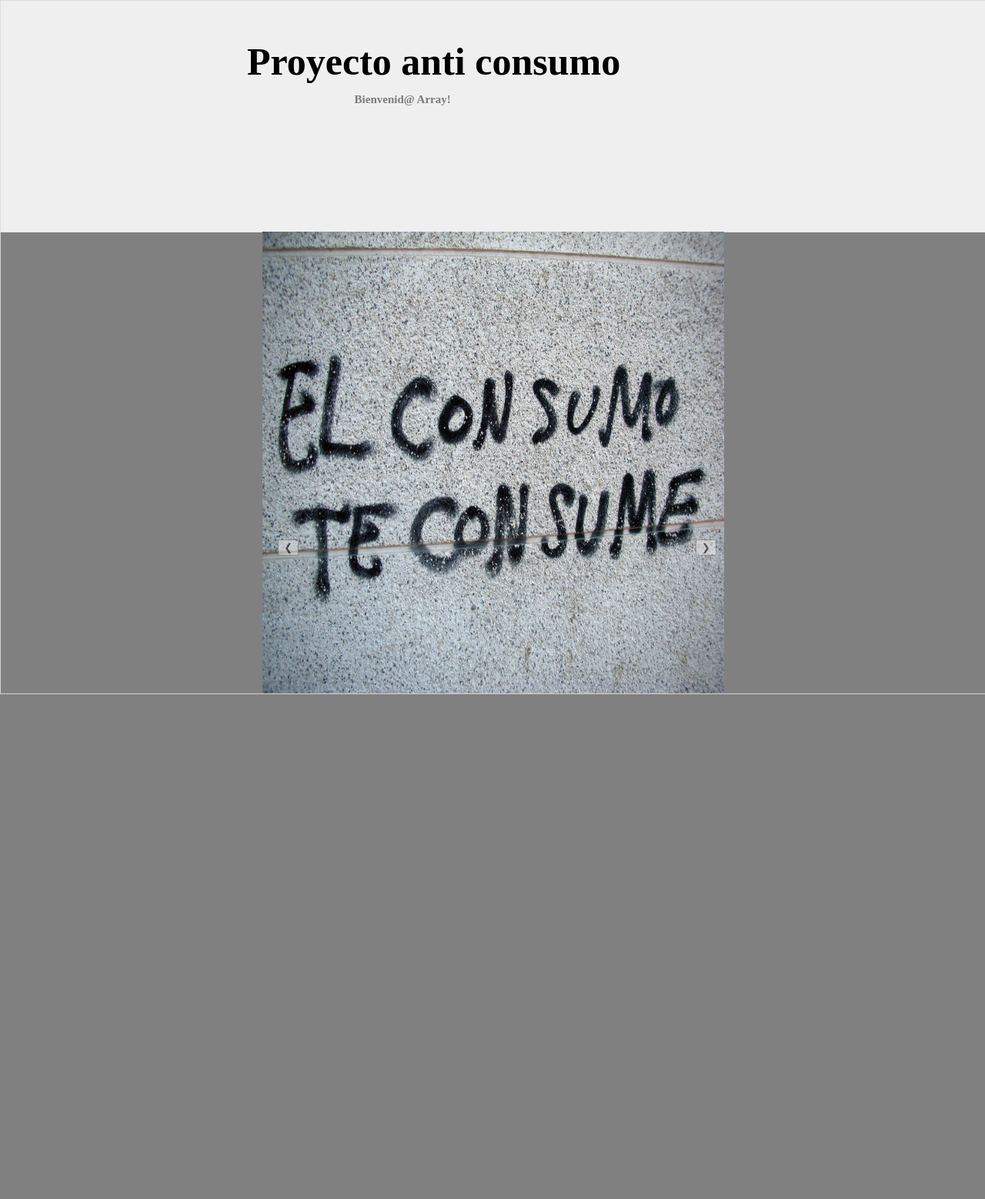
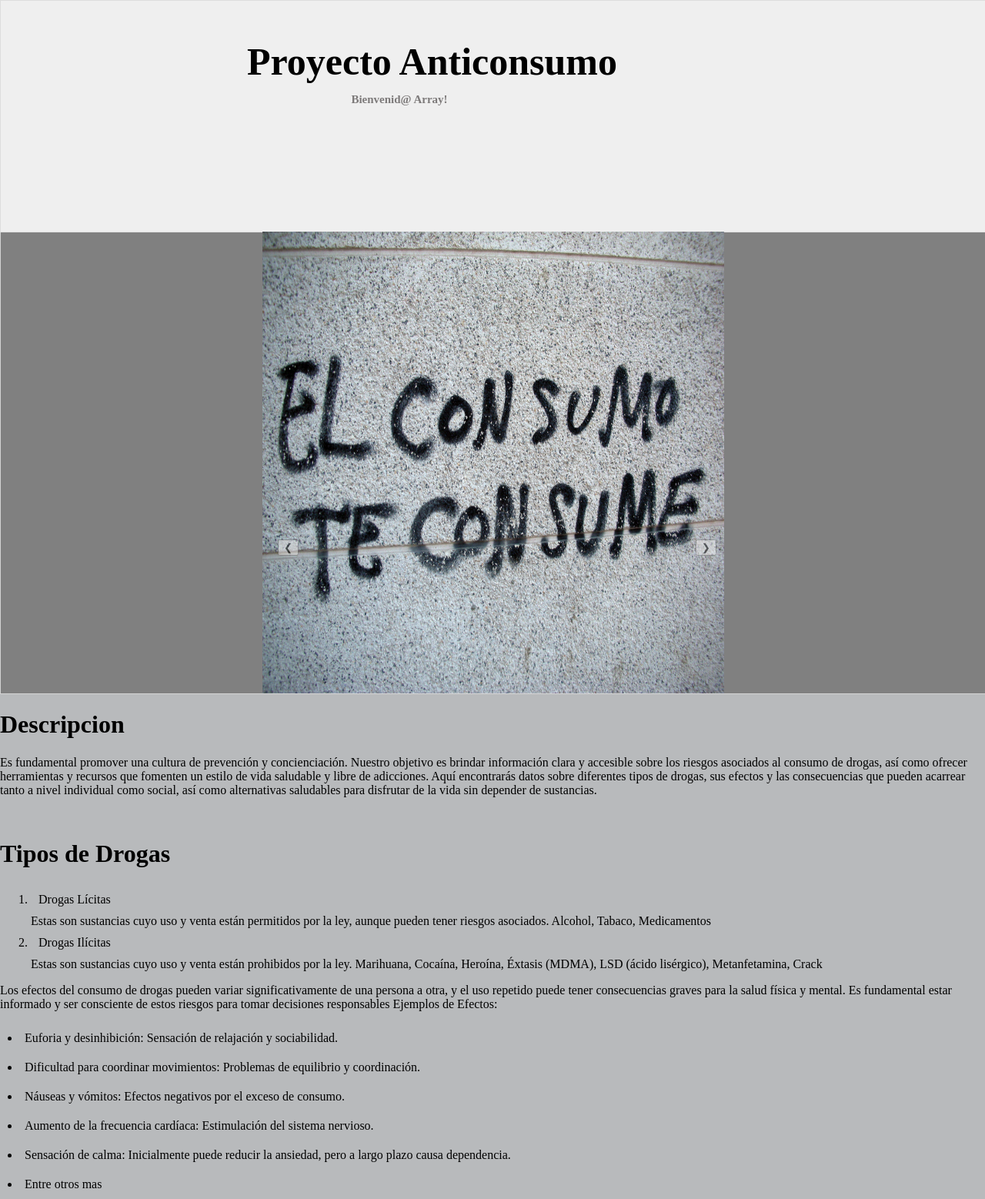
Before and after one commit to Brayan-has/Tarea, a PHP site: page /vista/principal.php in a window 1280 px wide. Shown: the part 82-1640 px from the top of the page at 77% size. Before the commit the page ends 984 px from the top, so only its background shows below. Run offline with PHP 8.4, Linux system fonts and the light colour scheme; the visitor is signed in with stand-in values (Sample User, id 1).

Commit message:
se suben cambios del cuerpo de la pagina

```diff
--- a/vista/principal.php
+++ b/vista/principal.php
@@ -27,7 +27,7 @@
         </nav>
     </div>
     <h1 class="texto">
-        <p id="p">Proyecto anti consumo</p>
+        <p id="p">Proyecto Anticonsumo</p>
         <p id="b">Bienvenid@ <?php echo $_SESSION["usuario"] ?>!</p>
 
     </h1>
@@ -46,7 +46,41 @@
         <script src="carrusel.js"></script>
         </div>
     </div>
+    <div class="descripcion">
+    <p>
+<h1>Descripcion</h1>
 
+Es fundamental promover una cultura de prevención y concienciación. Nuestro objetivo es brindar información clara y accesible sobre los riesgos asociados al consumo de drogas, así como ofrecer herramientas y recursos que fomenten un estilo de vida saludable y libre de adicciones.
+Aquí encontrarás datos sobre diferentes tipos de drogas, sus efectos y las consecuencias que pueden acarrear tanto a nivel individual como social, así como alternativas saludables para disfrutar de la vida sin depender de sustancias.
+
+    </p>
+<br>
+    <p>
+    <h1>Tipos de Drogas</h1>
+
+<ol><li>Drogas Lícitas</li>Estas son sustancias cuyo uso y venta están permitidos por la ley, aunque pueden tener riesgos asociados.
+Alcohol, Tabaco, Medicamentos
+<li>Drogas Ilícitas</li>Estas son sustancias cuyo uso y venta están prohibidos por la ley.
+Marihuana, Cocaína, Heroína, Éxtasis (MDMA), LSD (ácido lisérgico), Metanfetamina, Crack</ol>
+
+
+<p>
+Los efectos del consumo de drogas pueden variar significativamente de una persona a otra, y el uso repetido puede tener consecuencias graves para la salud física y mental. Es fundamental estar informado y ser consciente de estos riesgos para tomar decisiones responsables
+Ejemplos de Efectos:
+</p>
+
+<li>Euforia y desinhibición: Sensación de relajación y sociabilidad.</li>
+<li>Dificultad para coordinar movimientos: Problemas de equilibrio y coordinación.</li>
+<li>Náuseas y vómitos: Efectos negativos por el exceso de consumo.</li>
+<li>Aumento de la frecuencia cardíaca: Estimulación del sistema nervioso.</li>
+<li>Sensación de calma: Inicialmente puede reducir la ansiedad, pero a largo plazo causa dependencia.</li>
+<li>Entre otros mas</li>
+
+
+
+
+
+    </div>
     <script src="./salir.js"></script>
 </body>
 </html>
```
Also changed, not shown: vista/principal.css (line endings or trailing spaces).
